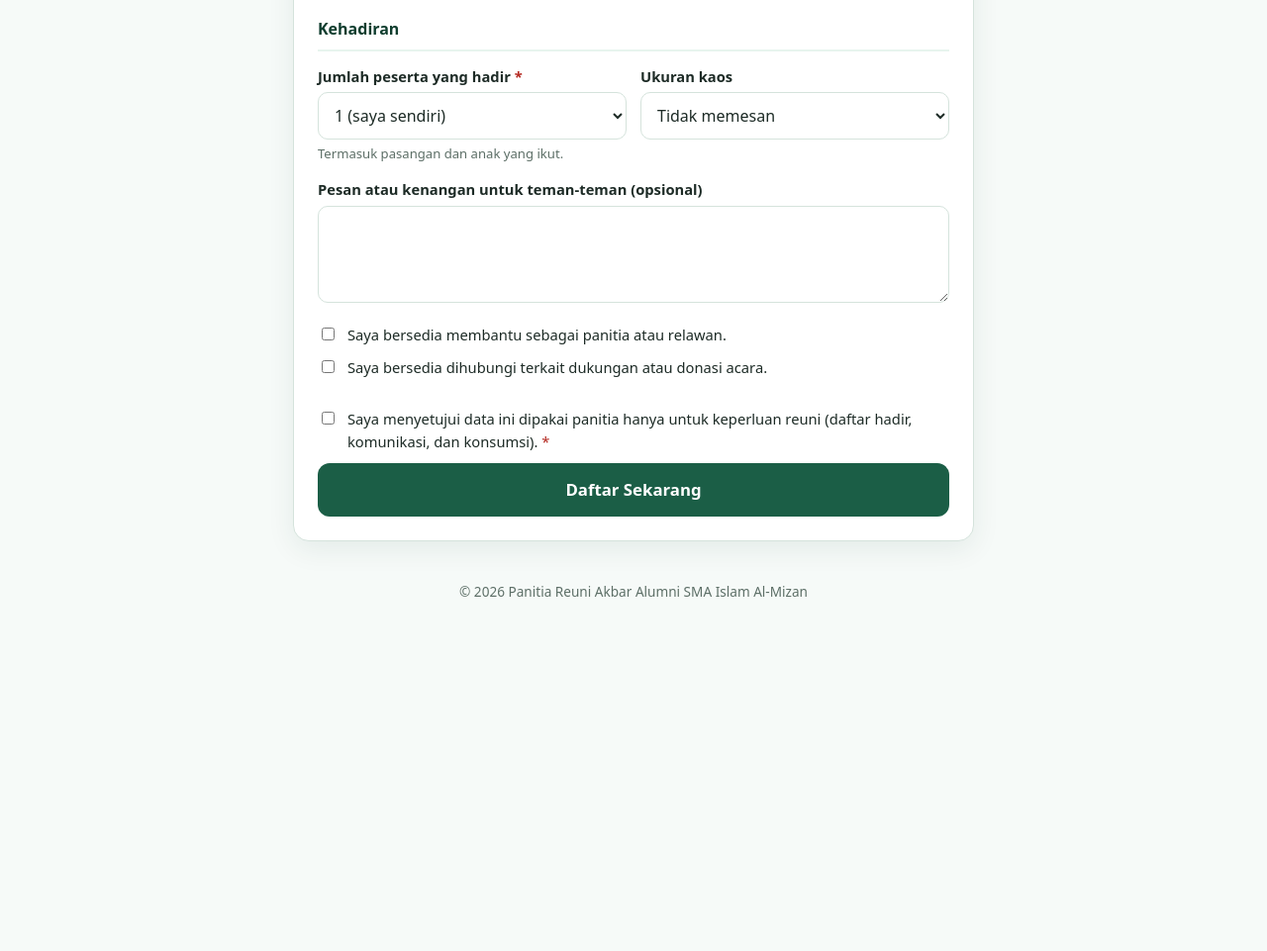
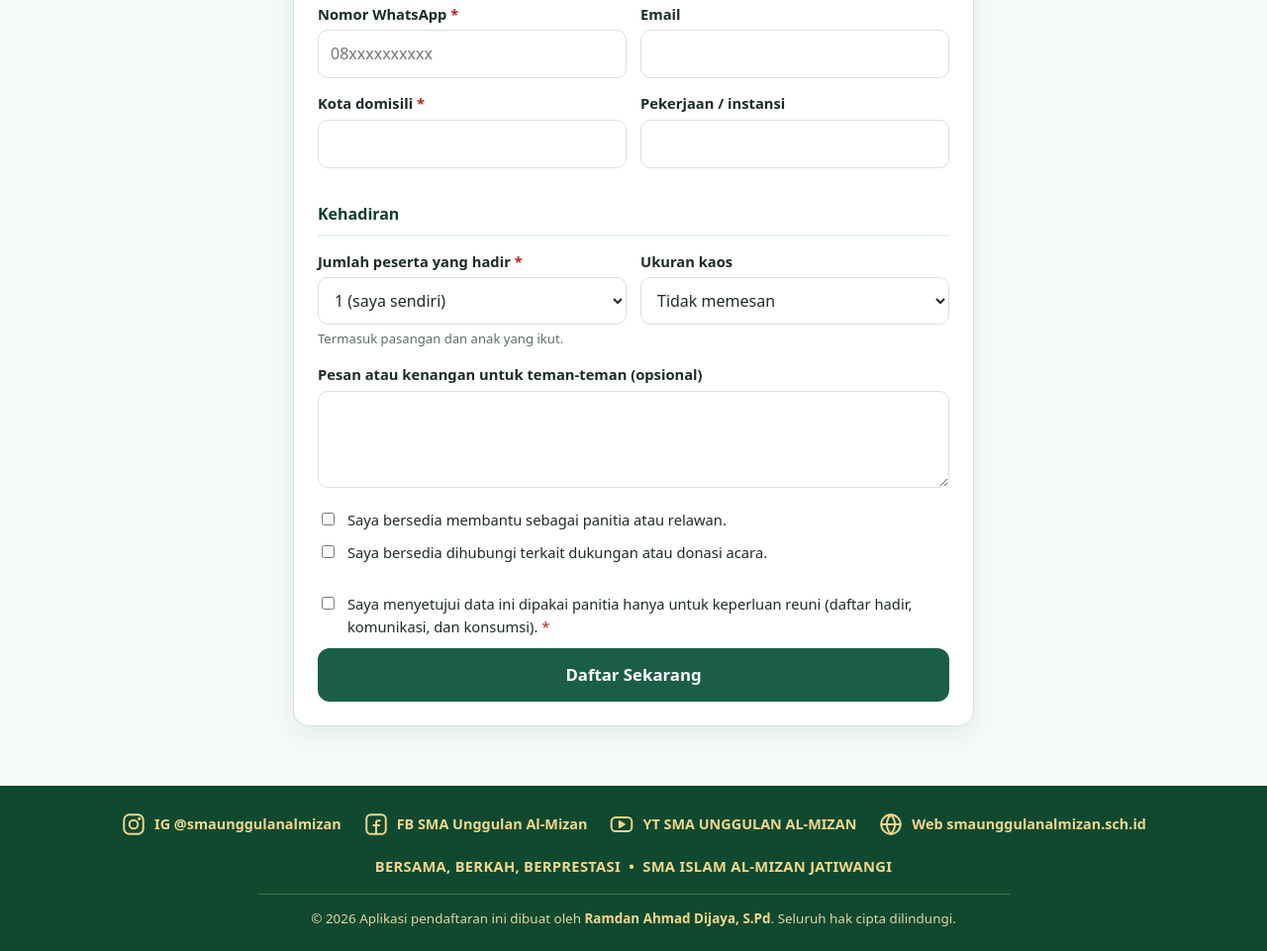
Before and after one commit to dijayanet/pendafataran_reuni_akbar_smai, a plain HTML site: page index.html in a window 1280 px wide. Shown: the part 794-1755 px from the top of the page at 99% size. Before the commit the page ends 1438 px from the top, so only its background shows below. Drawn offline with Linux system fonts and the light colour scheme; no server answers.

Commit message:
Add files via upload

```diff
--- a/index.html
+++ b/index.html
@@ -2,6 +2,7 @@
 <html lang="id">
 <head>
 <meta charset="utf-8">
+<link rel="icon" type="image/png" href="logo.png">
 <meta name="viewport" content="width=device-width, initial-scale=1">
 <title>Pendaftaran Reuni Akbar Alumni SMA Islam Al-Mizan</title>
 <meta name="description" content="Formulir pendaftaran Reuni Akbar Alumni SMA Islam Al-Mizan Jatiwangi.">
@@ -11,9 +12,11 @@
 :root{--g9:#0f3d2e;--g7:#1b5e46;--g5:#2f8f6b;--g1:#e7f4ee;--gold:#c8962e;--ink:#1d2b26;--mut:#5d6f67;--line:#d5e3dc;--err:#b3261e;--bg:#f6faf8}
 *{box-sizing:border-box}
 body{margin:0;font-family:system-ui,-apple-system,"Segoe UI",Roboto,sans-serif;color:var(--ink);background:var(--bg);line-height:1.55}
-header{background:linear-gradient(160deg,var(--g9),var(--g7));color:#fff;padding:48px 20px 72px;text-align:center}
+.kop{background:#fff;padding:10px 12px 6px;text-align:center;border-bottom:3px solid var(--gold)}
+.kop img{display:block;margin:0 auto;width:100%;max-width:960px;height:auto}
+header{background:linear-gradient(160deg,var(--g9),var(--g7));color:#fff;padding:36px 20px 72px;text-align:center}
 header .school{letter-spacing:.14em;text-transform:uppercase;font-size:.8rem;opacity:.85}
-header h1{margin:10px auto 6px;font-size:clamp(1.6rem,5vw,2.5rem);line-height:1.2;max-width:760px}
+header h1{text-wrap:balance;margin:10px auto 6px;font-size:clamp(1.6rem,5vw,2.5rem);line-height:1.2;max-width:760px}
 header p.sub{margin:0 auto;max-width:560px;opacity:.9}
 .info{display:flex;flex-wrap:wrap;gap:10px;justify-content:center;margin-top:22px}
 .chip{background:rgba(255,255,255,.12);border:1px solid rgba(255,255,255,.25);border-radius:999px;padding:7px 14px;font-size:.92rem}
@@ -45,10 +48,19 @@ button.primary:disabled{opacity:.6;cursor:wait}
 .kode{display:inline-block;font-family:ui-monospace,Menlo,Consolas,monospace;font-size:1.5rem;font-weight:700;letter-spacing:.06em;background:var(--g1);border:2px dashed var(--g5);border-radius:12px;padding:10px 18px;margin:10px 0}
 .btn{display:inline-block;text-decoration:none;font-weight:700;border-radius:10px;padding:11px 18px;margin:6px 4px;background:var(--g7);color:#fff}
 .btn.alt{background:#fff;color:var(--g7);border:1.5px solid var(--g7)}
-footer{text-align:center;color:var(--mut);font-size:.85rem;padding:0 16px 36px}
+.sosfoot{background:#0f4a30;color:#f3d68b;padding:26px 16px 22px;text-align:center}
+.sosfoot .links{display:flex;flex-wrap:wrap;justify-content:center;gap:12px 22px;max-width:1120px;margin:0 auto}
+.sosfoot a{color:#f3d68b;text-decoration:none;font-weight:600;display:inline-flex;align-items:center;gap:8px;font-size:.9rem}
+.sosfoot a:hover,.sosfoot a:focus-visible{color:#fff;text-decoration:underline}
+.sosfoot svg{width:26px;height:26px;flex:none;fill:none;stroke:currentColor;stroke-width:1.8;stroke-linecap:round;stroke-linejoin:round}
+.sosfoot .motto{margin:18px 0 0;font-weight:700;letter-spacing:.02em;text-transform:uppercase;font-size:.92rem}
+.sosfoot .copy{margin:16px auto 0;padding-top:14px;border-top:1px solid rgba(243,214,139,.25);max-width:760px;font-size:.84rem;color:#e6d3a0;font-weight:400}
+.sosfoot .copy a{font-size:inherit;font-weight:700}
+.batas{text-align:center;color:var(--mut);font-size:.88rem;padding:0 16px 20px}
 </style>
 </head>
 <body>
+<div class="kop"><img src="kop.png" alt="Kop SMA Islam Al-Mizan Jatiwangi, Yayasan Al-Mizan Langensari"></div>
 <header>
   <div class="school" id="sekolah"></div>
   <h1 id="judul">Reuni Akbar Alumni</h1>
@@ -131,7 +143,23 @@ footer{text-align:center;color:var(--mut);font-size:.85rem;padding:0 16px 36px}
   </div>
 </main>
 
-<footer id="footer"></footer>
+<div class="batas" id="batas"></div>
+<footer class="sosfoot">
+  <div class="links">
+    <a href="https://www.instagram.com/smaunggulanalmizan" target="_blank" rel="noopener" aria-label="Instagram SMA Unggulan Al-Mizan">
+      <svg viewBox="0 0 24 24" aria-hidden="true"><rect x="3" y="3" width="18" height="18" rx="5"/><circle cx="12" cy="12" r="4"/><circle cx="17.3" cy="6.7" r=".6" fill="currentColor"/></svg>IG @smaunggulanalmizan</a>
+    <a href="https://www.facebook.com/smaunggulanalmizan" target="_blank" rel="noopener" aria-label="Facebook SMA Unggulan Al-Mizan">
+      <svg viewBox="0 0 24 24" aria-hidden="true"><rect x="3" y="3" width="18" height="18" rx="4"/><path d="M15.5 8.5h-1.7c-1 0-1.8.8-1.8 1.8V21M9.5 13h5.5"/></svg>FB SMA Unggulan Al-Mizan</a>
+    <a href="https://www.youtube.com/@smaunggulanal-mizan" target="_blank" rel="noopener" aria-label="YouTube SMA Unggulan Al-Mizan">
+      <svg viewBox="0 0 24 24" aria-hidden="true"><rect x="2.5" y="5.5" width="19" height="13" rx="4"/><path d="M10 9.3v5.4l4.6-2.7z" fill="currentColor"/></svg>YT SMA UNGGULAN AL-MIZAN</a>
+    <a href="https://smaunggulanalmizan.sch.id" target="_blank" rel="noopener" aria-label="Situs resmi SMA Unggulan Al-Mizan">
+      <svg viewBox="0 0 24 24" aria-hidden="true"><circle cx="12" cy="12" r="9"/><path d="M3 12h18M12 3c2.5 2.7 3.8 5.7 3.8 9s-1.3 6.3-3.8 9c-2.5-2.7-3.8-5.7-3.8-9S9.5 5.7 12 3z"/></svg>Web smaunggulanalmizan.sch.id</a>
+  </div>
+  <p class="motto">Bersama, Berkah, Berprestasi &nbsp;•&nbsp; SMA Islam Al-Mizan Jatiwangi</p>
+  <p class="copy">© <span id="tahun"></span> Aplikasi pendaftaran ini dibuat oleh
+    <a href="https://www.instagram.com/r.ahmad.d_" target="_blank" rel="noopener">Ramdan Ahmad Dijaya, S.Pd</a>.
+    Seluruh hak cipta dilindungi.</p>
+</footer>
 
 <script src="config.js"></script>
 <script src="script.js"></script>
--- a/script.js
+++ b/script.js
@@ -15,9 +15,8 @@
     s.textContent = x[0] + " " + x[1];
     info.appendChild(s);
   });
-  var foot = "© " + new Date().getFullYear() + " Panitia " + (C.namaAcara || "Reuni");
-  if (C.batasDaftar) foot = "Batas pendaftaran: " + C.batasDaftar + ". " + foot;
-  $("footer").textContent = foot;
+  $("tahun").textContent = new Date().getFullYear();
+  if (C.batasDaftar) $("batas").textContent = "Batas pendaftaran: " + C.batasDaftar;
 
   // Pilihan tahun lulus (terbaru di atas)
   var sel = $("angkatan");
```
Also changed, not shown: kop.png (added), logo.png (added), 1 other file.
